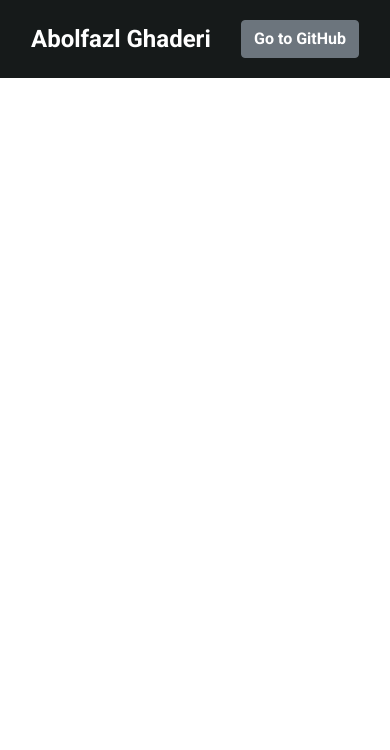
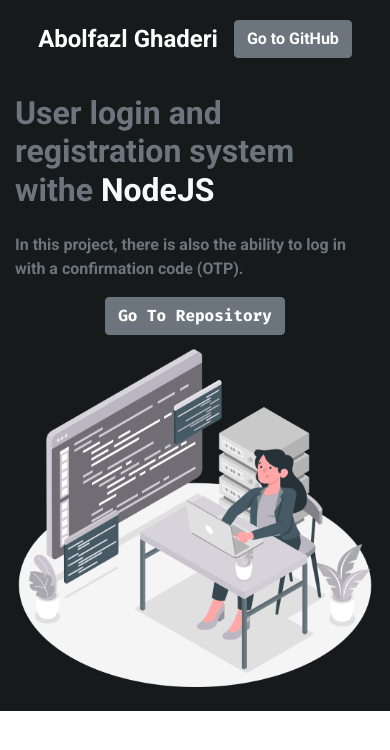
Before and after one commit to AbolfazlGhaderi/LSN-Doc, a plain HTML site: page index.html in a window 390 px wide. Drawn offline with nearby package versions, Linux system fonts and the light colour scheme.

Commit message:
Add -> images And Section 2 Update ->

```diff
--- a/index.html
+++ b/index.html
@@ -24,11 +24,12 @@
 
     <div style=" background-color: #161a1a;">
 
+        <!-- Navbar section  -->
         <nav class="navbar navbar-dark container py-3"
-            style="font-family:'Roboto'; font-weight: bold; background-color: #161a1a;">
-            <div class="container-fluid">
-                <a class="navbar-brand" style="font-size: 24px;">Abolfazl Ghaderi</a>
-                <a  href="" class="btn btn-secondary">Go to GitHub</a>
+            style="font-family:'Roboto'; font-weight: bold; background-color: #161a1a;" >
+            <div class="container-fluid d-flex justify-content-md-between justify-content-center ">
+                <a class="navbar-brand" style="font-size: 24px;" href="#">Abolfazl Ghaderi</a>
+                <a  href="https://github.com/AbolfazlGhaderi" class="btn btn-secondary">Go to GitHub</a>
 
             </div>
         </nav>
@@ -81,6 +82,25 @@
 
         </div> -->
 
+        <!-- Section 2 -->
+        <div class="py-3">
+            <div class="container">
+                <div class="row align-items-center ">
+                    <div class="col-md-6 Froboto">
+                        <h2 class="text-secondary mb-4">User login and registration system withe <span class="text-light">NodeJS</span></h2>
+                        <p class="text-secondary  mb-3" style="font-weight: 200;">In this project, there is also the ability to log in with a confirmation code (OTP).</p>
+                        <div class="text-center text-md-left">
+                            <a href="https://github.com/AbolfazlGhaderi/Login-SignUp-NodeJs" class="btn btn-secondary" style="font-family: 'fira code'; font-weight: bold;"> Go To Repository </a>
+
+                        </div>
+                    </div>
+                    <div class="col-md-6">
+                        <img src="./img/Code review-amico.png" alt="" class="img-fluid">
+                    </div>
+
+                </div>
+            </div>
+        </div>
     </div>
 
 </body>
```
Also changed, not shown: img/1index.jpg (added), img/2index.jpg (added), img/3index.jpg (added), img/4index.jpg (added), img/5index.jpg (added), img/Code review-amico.png (added).
